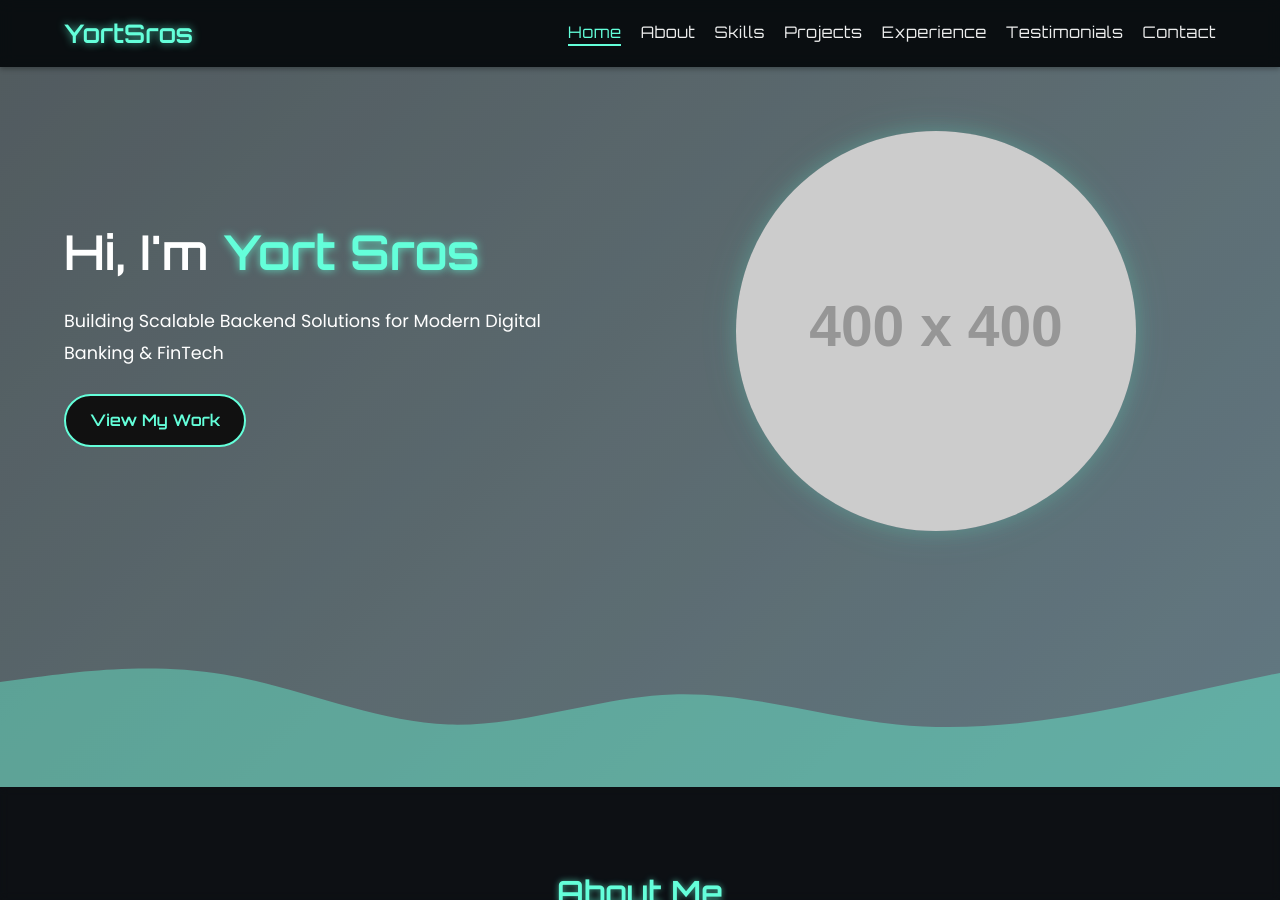
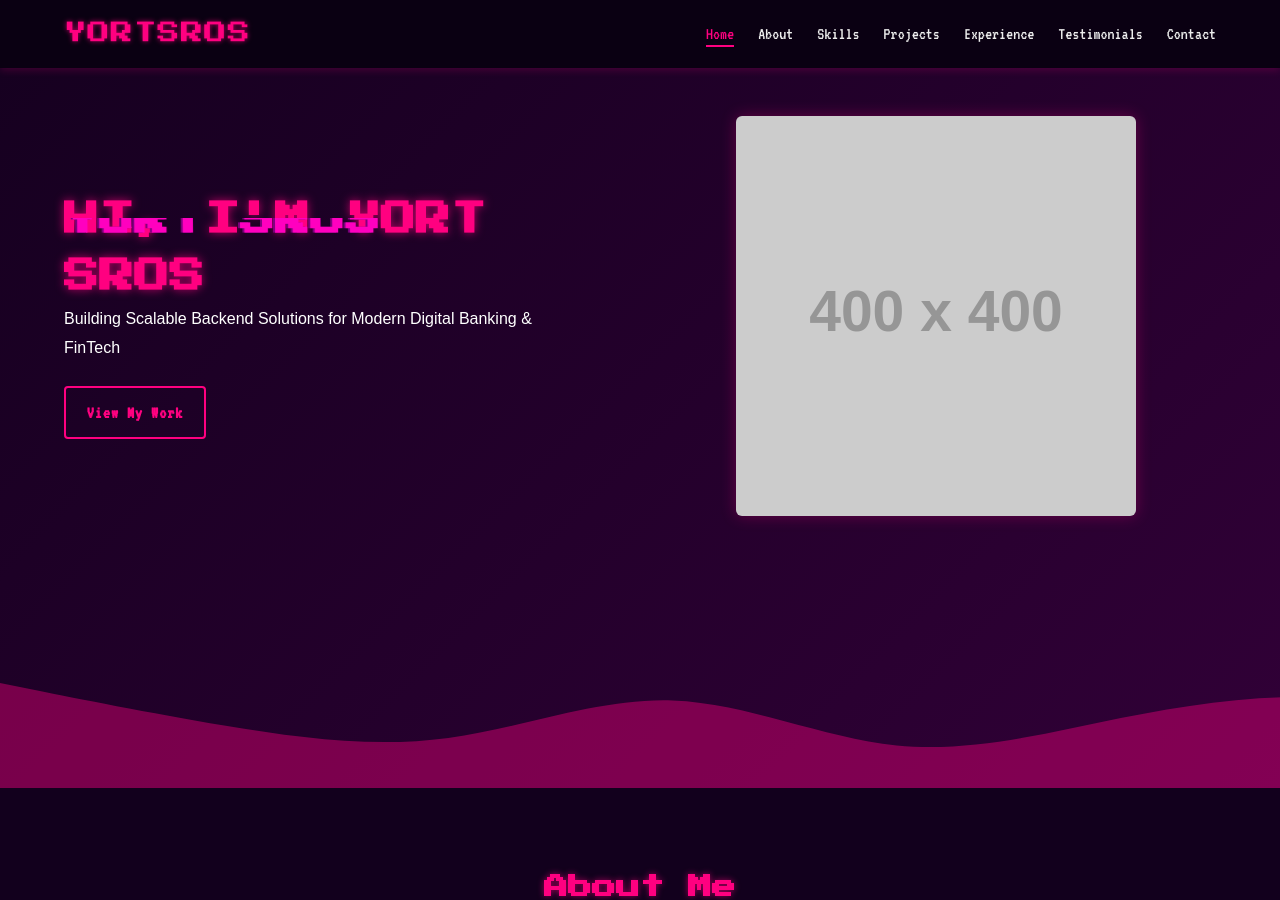
Before and after one commit to srosio/sros-yort, a Jekyll site: the page built from index.md, in a window 1280 px wide and 900 px high. Built offline with Jekyll 4.4.1, drawn with Linux system fonts in a browser that asks for light colours.

Commit message:
Build with Jekyll

```diff
--- a/_layouts/default.html
+++ b/_layouts/default.html
@@ -6,11 +6,11 @@
     <meta name="viewport" content="width=device-width, initial-scale=1.0" />
     <title>{{ site.title }}</title>
 
-    <!-- Google Fonts (Orbitron for a futuristic look, plus a fallback) -->
+    <!-- Google Fonts (VT323 or Press Start 2P for glitchy retro vibes) -->
     <link rel="preconnect" href="https://fonts.googleapis.com" />
     <link rel="preconnect" href="https://fonts.gstatic.com" crossorigin />
     <link
-            href="https://fonts.googleapis.com/css2?family=Orbitron:wght@400;600&family=Poppins:wght@300;400&display=swap"
+            href="https://fonts.googleapis.com/css2?family=VT323&family=Press+Start+2P&display=swap"
             rel="stylesheet"
     />
 
@@ -21,7 +21,7 @@
 <!-- Header / Navbar -->
 <header class="header">
     <div class="container nav-container">
-        <div class="logo">YortSros</div>
+        <div class="logo">YORTSROS</div>
         <nav>
             <ul class="nav-links" id="navLinks">
                 <li><a href="#home" class="active">Home</a></li>
@@ -41,7 +41,7 @@
     </div>
 </header>
 
-<!-- Injected content from index.md -->
+<!-- Main content from index.md -->
 {{ content }}
 
 <!-- Footer -->
--- a/assets/css/styles.css
+++ b/assets/css/styles.css
@@ -8,13 +8,13 @@ html {
     scroll-behavior: smooth;
 }
 body {
-    /* Orbitron for headings (futuristic), fallback to Poppins or sans-serif */
+    /* For headings, we'll use Press Start 2P or VT323 (in the hero glitch) */
     font-family: 'Poppins', sans-serif;
-    color: #eee;
-    background-color: #0a0f12; /* Dark background for a futuristic vibe */
+    background: #0b0013; /* Very dark with a slight purple hue */
+    color: #ddd;
     line-height: 1.6;
+    overflow-x: hidden;
     position: relative;
-    overflow-x: hidden;
 }
 
 /* GLOBAL CONTAINERS */
@@ -27,8 +27,8 @@ body {
 
 /* NAVBAR / HEADER */
 .header {
-    background: rgba(10, 15, 18, 0.9); /* Slight transparency */
-    box-shadow: 0 2px 5px rgba(0,0,0,0.3);
+    background: rgba(11, 0, 19, 0.85);
+    box-shadow: 0 2px 8px rgba(255, 0, 128, 0.2);
     position: sticky;
     top: 0;
     z-index: 999;
@@ -38,28 +38,26 @@ body {
     display: flex;
     align-items: center;
     justify-content: space-between;
-    padding: 0.8rem 0;
 }
 .logo {
-    font-size: 1.6rem;
-    font-family: 'Orbitron', sans-serif;
-    font-weight: 600;
-    color: #64ffda;
-    text-shadow: 0 0 8px rgba(100,255,218,0.7);
+    font-size: 1.4rem;
+    color: #ff0080;
+    font-family: 'Press Start 2P', sans-serif;
+    letter-spacing: 1px;
+    text-shadow: 0 0 5px rgba(255, 0, 128, 0.7);
 }
 .nav-links {
     list-style: none;
     display: flex;
-    gap: 1.2rem;
+    gap: 1.5rem;
 }
 .nav-links a {
     text-decoration: none;
     color: #eee;
-    font-weight: 500;
+    transition: color 0.3s ease;
     position: relative;
-    transition: color 0.3s ease;
-    font-family: 'Orbitron', sans-serif;
-    letter-spacing: 0.5px;
+    font-family: 'VT323', monospace;
+    font-size: 1.1rem;
 }
 .nav-links a.active::after,
 .nav-links a:hover::after {
@@ -67,13 +65,13 @@ body {
     position: absolute;
     width: 100%;
     height: 2px;
-    background: #64ffda;
+    background: #ff0080;
     bottom: -4px;
     left: 0;
 }
 .nav-links a:hover,
 .nav-links a.active {
-    color: #64ffda;
+    color: #ff0080;
 }
 
 /* MENU TOGGLE (mobile) */
@@ -93,7 +91,7 @@ body {
 /* HERO */
 .hero {
     position: relative;
-    background: linear-gradient(135deg, #0f2027 0%, #203a43 50%, #2c5364 100%);
+    background: linear-gradient(135deg, #160020 0%, #310037 100%);
     color: #fff;
     overflow: hidden;
     min-height: 80vh;
@@ -104,27 +102,18 @@ body {
     align-items: center;
     justify-content: space-between;
     gap: 2rem;
-    padding-top: 4rem;
-    padding-bottom: 4rem;
+    padding-top: 3rem;
+    padding-bottom: 3rem;
 }
 .hero-text {
     flex: 1;
     min-width: 280px;
 }
-.hero-text h1 {
-    font-size: 3rem;
-    font-family: 'Orbitron', sans-serif;
-    margin-bottom: 1rem;
-}
-.hero-text h1 span {
-    color: #64ffda; /* Neon Aqua */
-    text-shadow: 0 0 8px rgba(100,255,218,0.8);
-}
 .hero-text p {
-    margin-bottom: 1.5rem;
-    font-size: 1.1rem;
+    font-size: 1rem;
     max-width: 500px;
     line-height: 1.8;
+    margin-bottom: 1.5rem;
 }
 .hero-img {
     flex: 1;
@@ -134,24 +123,109 @@ body {
 }
 .profile-pic {
     max-width: 100%;
-    border-radius: 50%;
-    box-shadow: 0 0 20px rgba(100, 255, 218, 0.2),
-    0 0 40px rgba(100, 255, 218, 0.1);
+    border-radius: 6px;
+    box-shadow: 0 0 15px rgba(255, 0, 128, 0.3);
 }
 
-/* Starfield background for hero */
-.stars-bg {
+/* GLITCH TITLE EFFECT */
+.glitch-title {
+    font-family: 'Press Start 2P', sans-serif;
+    position: relative;
+    font-size: 2.2rem;
+    text-transform: uppercase;
+    color: #ff0080;
+    text-shadow: 0 0 10px rgba(255, 0, 128, 0.7);
+}
+.glitch-title::before,
+.glitch-title::after {
+    content: attr(data-text);
+    position: absolute;
+    left: 0;
+    color: #ff00bf;
+    overflow: hidden;
+    clip: rect(0, 900px, 0, 0);
+}
+.glitch-title::before {
+    text-shadow: -2px 0 purple;
+    animation: glitch-anim 2.5s infinite linear alternate-reverse;
+}
+.glitch-title::after {
+    text-shadow: -2px 0 pink;
+    animation: glitch-anim2 2.5s infinite linear alternate-reverse;
+}
+
+/* Glitch Animations */
+@keyframes glitch-anim {
+    0% {
+        clip: rect(72px, 9999px, 74px, 0);
+        transform: skew(0.43deg);
+    }
+    5% {
+        clip: rect(29px, 9999px, 42px, 0);
+        transform: skew(0.61deg);
+    }
+    10% {
+        clip: rect(41px, 9999px, 88px, 0);
+        transform: skew(0.32deg);
+    }
+    15% {
+        clip: rect(45px, 9999px, 58px, 0);
+        transform: skew(0.76deg);
+    }
+    20% {
+        clip: rect(63px, 9999px, 30px, 0);
+        transform: skew(0.95deg);
+    }
+    100% {
+        clip: rect(17px, 9999px, 71px, 0);
+        transform: skew(0.56deg);
+    }
+}
+@keyframes glitch-anim2 {
+    0% {
+        clip: rect(15px, 9999px, 40px, 0);
+        transform: skew(0.43deg);
+    }
+    5% {
+        clip: rect(86px, 9999px, 56px, 0);
+        transform: skew(0.61deg);
+    }
+    10% {
+        clip: rect(67px, 9999px, 100px, 0);
+        transform: skew(0.32deg);
+    }
+    15% {
+        clip: rect(12px, 9999px, 22px, 0);
+        transform: skew(0.76deg);
+    }
+    20% {
+        clip: rect(71px, 9999px, 84px, 0);
+        transform: skew(0.95deg);
+    }
+    100% {
+        clip: rect(29px, 9999px, 19px, 0);
+        transform: skew(0.56deg);
+    }
+}
+
+/* GLITCH OVERLAY (scan lines or noise) */
+.glitch-overlay {
     position: absolute;
     top: 0;
     left: 0;
     width: 100%;
     height: 100%;
-    background:
-            radial-gradient(white, rgba(255,255,255,0) 70%) repeat center center,
-            rgba(0,0,0,0.2);
-    background-size: 2px 2px;
-    z-index: 0;
-    pointer-events: none; /* Not clickable */
+    background: repeating-linear-gradient(
+            to bottom,
+            rgba(255, 255, 255, 0.02),
+            rgba(255, 255, 255, 0.02) 1px,
+            transparent 1px,
+            transparent 3px
+    );
+    pointer-events: none;
+    mix-blend-mode: overlay;
+    opacity: 0.05;
+    z-index: 1;
 }
 
 /* Wave */
@@ -160,7 +234,7 @@ body {
     bottom: 0;
     width: 100%;
     line-height: 0;
-    z-index: 1;
+    z-index: 2;
 }
 .wave-container svg {
     display: block;
@@ -170,47 +244,39 @@ body {
 
 /* BUTTONS */
 .btn-primary,
-.btn-secondary,
 .neon-btn {
     display: inline-block;
-    padding: 0.75rem 1.5rem;
-    border-radius: 50px;
+    padding: 0.65rem 1.3rem;
+    border-radius: 4px;
     text-decoration: none;
     font-weight: 600;
-    font-family: 'Orbitron', sans-serif;
+    letter-spacing: 1px;
     transition: background-color 0.3s ease, box-shadow 0.3s ease;
+    font-family: 'VT323', monospace;
+    font-size: 1.1rem;
 }
 .btn-primary {
-    background-color: #64ffda;
-    color: #0a0f12;
+    background-color: #ff0080;
+    color: #fff;
 }
 .btn-primary:hover {
-    background-color: #52e4c0;
-    box-shadow: 0 0 8px rgba(100,255,218,0.5);
+    background-color: #d10066;
+    box-shadow: 0 0 10px rgba(255, 0, 128, 0.7);
 }
 .neon-btn {
-    background-color: #111;
-    border: 2px solid #64ffda;
-    color: #64ffda;
-    position: relative;
+    background-color: transparent;
+    border: 2px solid #ff0080;
+    color: #ff0080;
 }
 .neon-btn:hover {
-    background-color: #0a0f12;
-    box-shadow: 0 0 15px #64ffda;
-}
-.btn-secondary {
-    background-color: #e9ecef;
-    color: #333;
-}
-.btn-secondary:hover {
-    background-color: #ced4da;
+    box-shadow: 0 0 8px #ff0080;
 }
 
 /* SECTIONS */
 .section {
+    position: relative;
     padding: 4rem 0;
-    position: relative;
-    z-index: 2; /* Above starfield if it extends */
+    z-index: 2;
 }
 .section .section-content {
     text-align: center;
@@ -219,24 +285,24 @@ body {
     margin-bottom: 2rem;
 }
 .section-title h2 {
-    font-size: 2rem;
-    font-family: 'Orbitron', sans-serif;
-    margin-bottom: 0.5rem;
-    color: #64ffda;
-    text-shadow: 0 0 6px rgba(100,255,218,0.6);
+    font-family: 'Press Start 2P', sans-serif;
+    font-size: 1.5rem;
+    color: #ff0080;
+    text-shadow: 0 0 6px rgba(255, 0, 128, 0.6);
 }
 .underline {
     width: 80px;
     height: 3px;
-    background-color: #64ffda;
+    background-color: #ff0080;
     margin: 0.5rem auto 0;
     border-radius: 2px;
 }
 
 /* ABOUT */
 .about {
-    background: rgba(16, 18, 23, 0.6);
+    background: rgba(24, 0, 38, 0.6);
     backdrop-filter: blur(4px);
+    color: #ddd;
 }
 .about-grid {
     display: flex;
@@ -250,12 +316,11 @@ body {
     flex: 1;
     min-width: 300px;
     text-align: left;
-    color: #eee;
 }
 .about-img img {
     width: 100%;
     border-radius: 6px;
-    box-shadow: 0 0 20px rgba(100,255,218,0.15);
+    box-shadow: 0 0 10px rgba(255, 0, 128, 0.3);
 }
 .about-text ul {
     margin-top: 1rem;
@@ -265,7 +330,7 @@ body {
 
 /* SKILLS */
 #skills {
-    background: #0a0f12;
+    background: #0b0013;
 }
 .skills-list {
     display: flex;
@@ -276,17 +341,18 @@ body {
 }
 .skills-list li {
     list-style: none;
-    background: rgba(100,255,218,0.1);
+    background: rgba(255, 0, 128, 0.1);
     padding: 0.75rem 1rem;
     border-radius: 4px;
-    font-weight: 500;
-    box-shadow: 0 0 10px rgba(100,255,218,0.05);
+    box-shadow: 0 0 8px rgba(255, 0, 128, 0.1);
+    font-family: 'VT323', monospace;
 }
 
 /* PROJECTS */
 .projects {
-    background: rgba(16, 18, 23, 0.6);
+    background: rgba(24, 0, 38, 0.6);
     backdrop-filter: blur(4px);
+    color: #ddd;
 }
 .projects-grid {
     display: grid;
@@ -296,13 +362,13 @@ body {
     align-items: stretch;
 }
 .project-card {
+    background-color: #1a001f;
     border-radius: 6px;
     overflow: hidden;
+    position: relative;
+    transition: transform 0.3s ease, box-shadow 0.3s ease;
     display: flex;
     flex-direction: column;
-    background-color: #11161a;
-    position: relative;
-    transition: transform 0.3s ease, box-shadow 0.3s ease;
 }
 .project-img {
     width: 100%;
@@ -313,25 +379,26 @@ body {
     padding: 1.5rem;
     text-align: left;
     flex: 1;
-    color: #eee;
 }
 .project-info h3 {
     margin-bottom: 0.75rem;
     font-size: 1.25rem;
-    color: #64ffda;
+    color: #ff0080;
+    font-family: 'Press Start 2P', sans-serif;
 }
 .project-info p {
     margin-bottom: 1rem;
     line-height: 1.5;
 }
 .neon-card:hover {
-    transform: translateY(-5px);
-    box-shadow: 0 0 15px rgba(100,255,218,0.3);
+    transform: translateY(-4px);
+    box-shadow: 0 0 15px rgba(255, 0, 128, 0.4);
 }
 
 /* EXPERIENCE */
 #experience {
-    background: #0a0f12;
+    background: #0b0013;
+    color: #ddd;
 }
 .experience-list {
     margin-top: 2rem;
@@ -339,17 +406,17 @@ body {
 }
 .experience-item {
     margin-bottom: 2rem;
-    color: #eee;
 }
 .experience-item h3 {
     margin-bottom: 0.5rem;
-    font-size: 1.2rem;
-    color: #64ffda;
+    font-size: 1.1rem;
+    color: #ff0080;
+    font-family: 'Press Start 2P', sans-serif;
 }
 .experience-item p {
     margin-bottom: 1rem;
     font-size: 0.95rem;
-    color: #aaa;
+    color: #bbb;
 }
 .experience-item ul {
     list-style: disc;
@@ -359,39 +426,39 @@ body {
 
 /* TESTIMONIALS */
 #testimonials {
-    background: rgba(16, 18, 23, 0.6);
+    background: rgba(24, 0, 38, 0.6);
     backdrop-filter: blur(4px);
+    color: #ddd;
 }
 .testimonial-list {
     margin-top: 2rem;
     text-align: left;
     display: grid;
     gap: 2rem;
-    grid-template-columns: 1fr;
 }
 .testimonial-item {
     padding: 1.5rem;
+    background: #1a001f;
     border-radius: 6px;
-    background: #11161a;
-    box-shadow: 0 0 15px rgba(100,255,218,0.03);
+    box-shadow: 0 0 10px rgba(255, 0, 128, 0.1);
 }
 .testimonial-item h3 {
-    font-size: 1.1rem;
+    font-size: 1rem;
     margin-bottom: 0.25rem;
-    color: #64ffda;
+    color: #ff0080;
+    font-family: 'Press Start 2P', sans-serif;
 }
 .testimonial-item p {
-    font-size: 0.95rem;
-    color: #aaa;
+    font-size: 0.85rem;
+    color: #bbb;
 }
 blockquote {
     margin-top: 1rem;
     padding-left: 1rem;
-    border-left: 3px solid #64ffda;
-    font-size: 0.95rem;
+    border-left: 3px solid #ff0080;
     line-height: 1.6;
-    color: #eee;
     quotes: "“" "”" "‘" "’";
+    color: #ddd;
 }
 blockquote:before {
     content: open-quote;
@@ -404,14 +471,14 @@ blockquote:after {
 
 /* CONTACT */
 .contact {
-    background: #0a0f12;
+    background: #0b0013;
 }
 .contact-intro {
     margin-bottom: 2rem;
     max-width: 600px;
     margin-left: auto;
     margin-right: auto;
-    color: #eee;
+    color: #ddd;
 }
 .contact-form {
     max-width: 600px;
@@ -428,31 +495,27 @@ blockquote:after {
 .contact-form textarea {
     width: 100%;
     padding: 1rem;
-    border: 1px solid #444;
+    border: 1px solid #330033;
     border-radius: 4px;
-    font-size: 1rem;
+    background-color: #200026;
+    color: #ddd;
     font-family: 'Poppins', sans-serif;
-    background-color: #11161a;
-    color: #eee;
 }
 .contact-form textarea {
     resize: vertical;
     min-height: 150px;
 }
-.contact-form button {
-    margin-top: 1rem;
-}
 
 /* FOOTER */
 .footer {
-    background-color: rgba(10,15,18,0.9);
+    background-color: rgba(11, 0, 19, 0.9);
     padding: 2rem 0;
     text-align: center;
-    box-shadow: 0 -2px 5px rgba(0,0,0,0.2);
+    box-shadow: 0 -2px 8px rgba(255, 0, 128, 0.2);
 }
 .footer p {
     font-size: 0.9rem;
-    color: #aaa;
+    color: #ccc;
 }
 
 /* FADE-UP ANIMATION */
@@ -478,11 +541,11 @@ blockquote:after {
     }
     .nav-links {
         position: absolute;
-        top: 65px;
+        top: 60px;
         right: 0;
-        background-color: rgba(10,15,18,0.9);
+        background-color: rgba(11, 0, 19, 0.85);
         flex-direction: column;
-        box-shadow: 0 2px 8px rgba(0,0,0,0.3);
+        box-shadow: 0 2px 8px rgba(255, 0, 128, 0.3);
         padding: 1rem;
         transform: translateY(-200%);
         transition: transform 0.3s ease;
@@ -505,7 +568,10 @@ blockquote:after {
     }
 }
 @media screen and (max-width: 480px) {
-    .hero-text h1 {
-        font-size: 2rem;
+    .hero-text p {
+        font-size: 0.9rem;
+    }
+    .glitch-title {
+        font-size: 1.8rem;
     }
 }
--- a/index.md
+++ b/index.md
@@ -4,10 +4,10 @@ layout: default
 
 <!-- Hero Section -->
 <section class="hero" id="home">
-  <div class="stars-bg"></div> <!-- Starfield background overlay -->
+  <div class="glitch-overlay"></div> <!-- Glitch overlay effect -->
   <div class="container hero-content fade-up">
     <div class="hero-text">
-      <h1>Hi, I'm <span>Yort Sros</span></h1>
+      <h1 class="glitch-title" data-text="YORT SROS">Hi, I'm <span>Yort Sros</span></h1>
       <p>
         Building Scalable Backend Solutions for Modern Digital Banking &amp; FinTech
       </p>
```
Also changed, not shown: other parts of index.md (+3 -4 lines).
